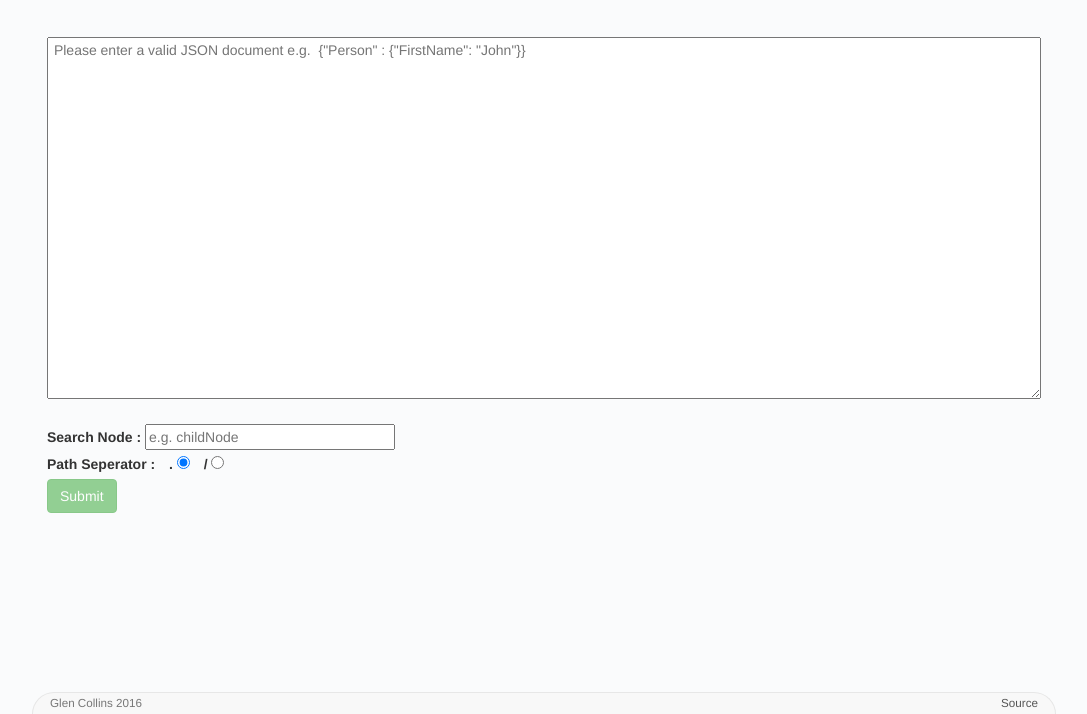
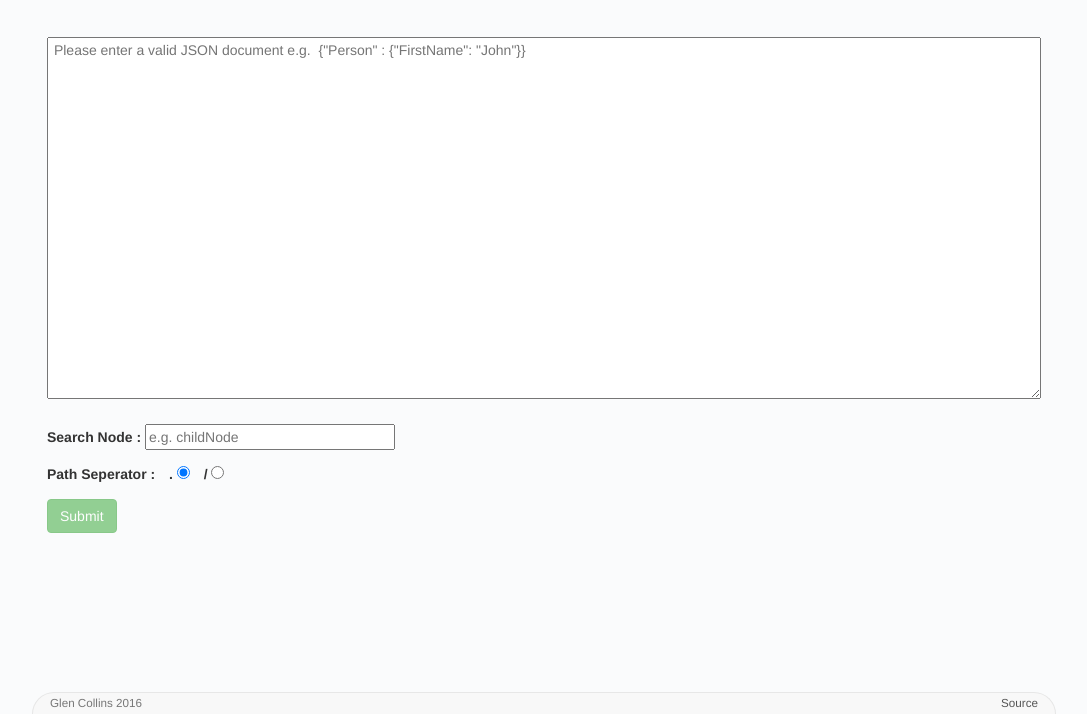
Before and after one commit to glencollins18888/JSONPathFinder, a browser extension: page index.html in a window 1280 px wide. Shown: the part 86-800 px from the top of the page, without its empty margins (96-1183 px from the left). Drawn offline with nearby package versions, Linux system fonts and the light colour scheme.

Commit message:
Increase space between UI form elements

```diff
--- a/index.html
+++ b/index.html
@@ -31,14 +31,16 @@
                                 <label for="nodeInput">Search Node :</label>
                                 <input name="nodeInput" type="text" ng-model="nodeText" placeholder="e.g. childNode" style="width: 250px;">
                             </div>
-                            <div>
+                            <div style="margin-top:10px;">
                                 <label for="nodeInput">Path Seperator :</label>
                                 <label for="pathSeperatorRadio" style="margin-left: 10px">.</label>
                                 <input type="radio" ng-model="pathSeperator" value="." name="pathSeperatorRadio" ng-checked="true">
                                 <label for="pathSeperatorRadio" style="margin-left: 10px">/</label>
                                 <input type="radio" ng-model="pathSeperator" value="/" name="pathSeperatorRadio">
                             </div>
-                            <button type="submit" class="btn btn-success" id="submitFormButton" ng-click="submit();" ng-disabled="!enteredJson || !nodeText">Submit</button>
+                            <div style="margin-top:10px;">
+                                <button type="submit" class="btn btn-success" id="submitFormButton" ng-click="submit();" ng-disabled="!enteredJson || !nodeText">Submit</button>
+                            </div>
                         </div>
                     </form>
 
@@ -47,7 +49,7 @@
                             <h2 class="panel-title">JSON Paths for : {{nodeText}}</h2>
                         </div>
                         <div class="panel-body" ng-controller="PathResultsController">
-                            <span>Total paths found: <b>{{paths.length}}</b></span>
+                            <span>Total paths found : <b>{{paths.length}}</b></span>
                             <ul class="list-group" style="margin-top:10px;width: 90%;">
                                 <li ng-repeat="path in paths" class="list-group-item">
                                     <span style="word-break: break-all;">{{path}}</span>
```
